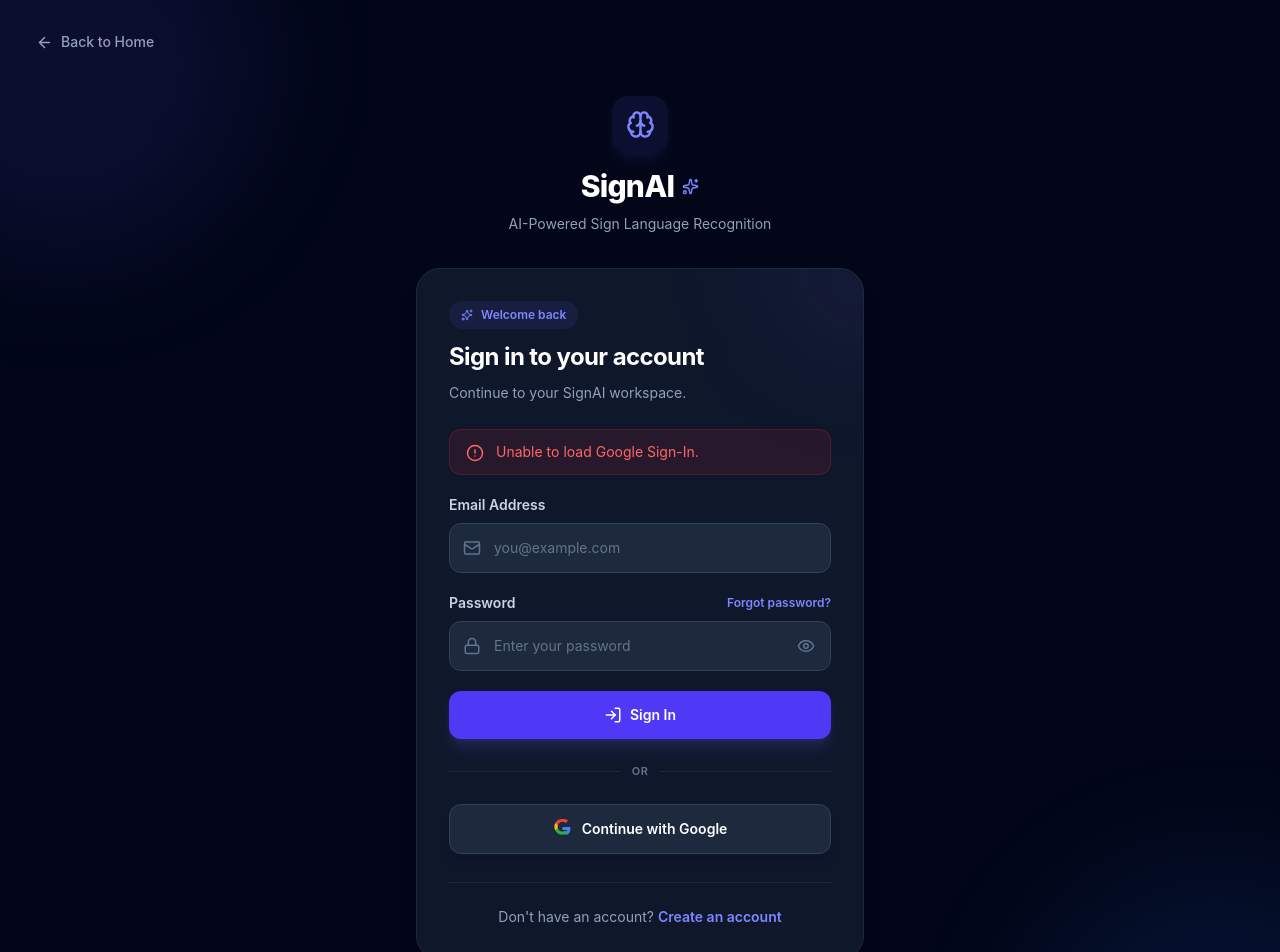
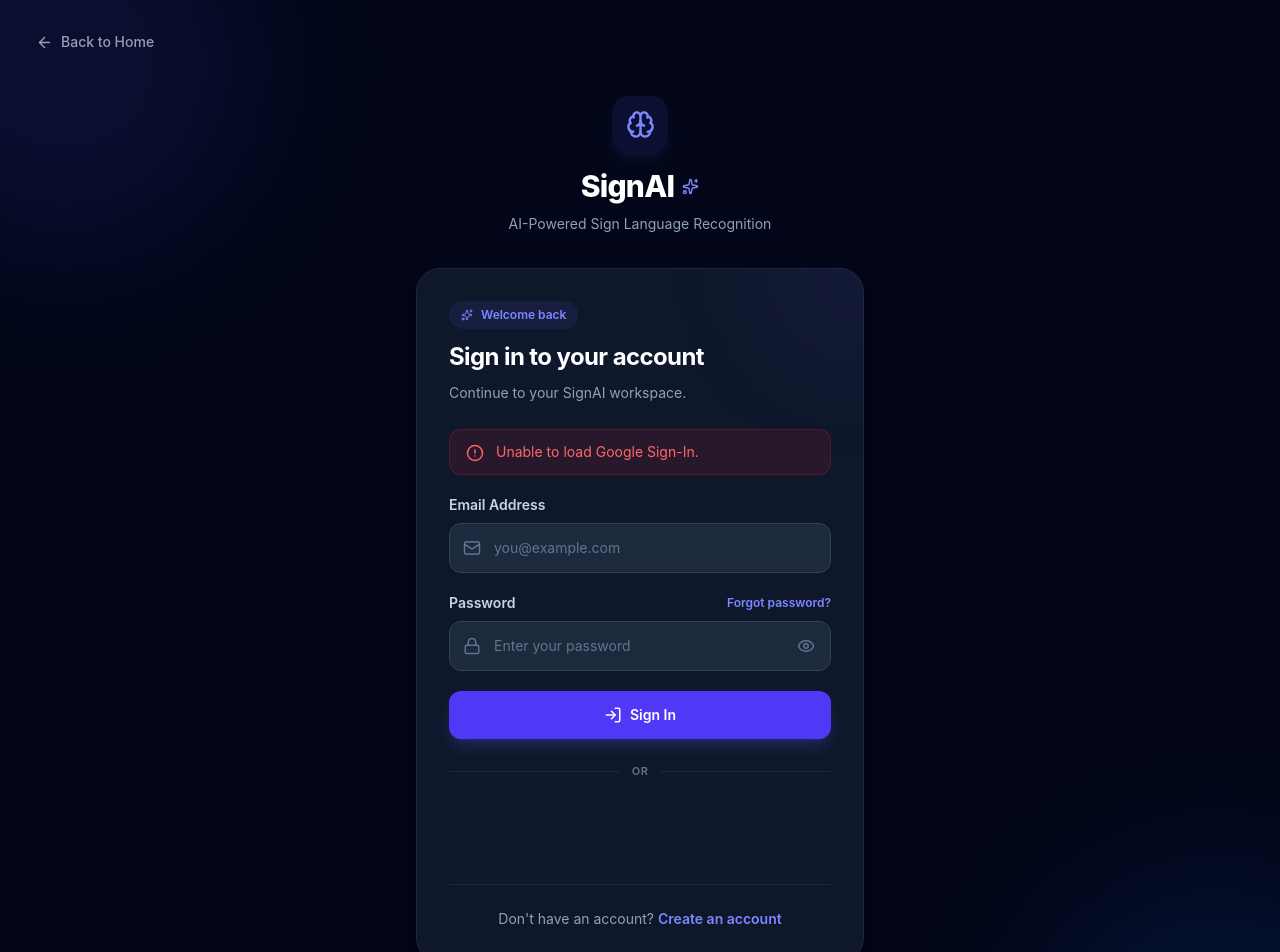
Before and after one commit to Tharun1208/sign-language, a React (Vite) app in the folder frontend/: page /login in a window 1280 px wide. Shown: the top 952 px of the page. Built offline with nearby package versions, Linux system fonts and the light colour scheme; no server answers.

Commit message:
Update login.jsx

```diff
--- a/frontend/src/pages/login.jsx
+++ b/frontend/src/pages/login.jsx
@@ -1,5 +1,6 @@
 import {
   useEffect,
+  useRef,
   useState,
 } from "react";
 
@@ -26,43 +27,6 @@
   import.meta.env.VITE_API_URL ||
   "http://localhost:5000";
 
-/* =========================================================
-   GOOGLE ICON
-========================================================= */
-
-const GoogleIcon = () => (
-  <svg
-    width="19"
-    height="19"
-    viewBox="0 0 24 24"
-    aria-hidden="true"
-  >
-    <path
-      fill="#4285F4"
-      d="M21.805 10.023h-9.765v3.955h5.625c-.242 1.272-.968 2.347-2.062 3.072v2.55h3.34c1.955-1.8 3.082-4.45 3.082-7.577 0-.727-.078-1.426-.22-2z"
-    />
-
-    <path
-      fill="#34A853"
-      d="M12.04 20c2.79 0 5.13-.923 6.84-2.5l-3.34-2.55c-.923.62-2.1.987-3.5.987-2.69 0-4.972-1.817-5.787-4.258H2.8v2.633A10.34 10.34 0 0 0 12.04 20z"
-    />
-
-    <path
-      fill="#FBBC05"
-      d="M6.253 11.679A6.215 6.215 0 0 1 5.93 9.72c0-.68.117-1.34.323-1.958V5.129H2.8A10.341 10.341 0 0 0 1.7 9.72c0 1.66.398 3.23 1.1 4.591l3.453-2.632z"
-    />
-
-    <path
-      fill="#EA4335"
-      d="M12.04 3.504c1.52 0 2.88.523 3.955 1.55l2.967-2.967C17.166.43 14.827 0 12.04 0A10.34 10.34 0 0 0 2.8 5.129l3.453 2.633C7.068 5.32 9.35 3.504 12.04 3.504z"
-    />
-  </svg>
-);
-
-/* =========================================================
-   LOGIN
-========================================================= */
-
 const Login = () => {
   const navigate = useNavigate();
 
@@ -84,6 +48,12 @@
 
   const [error, setError] = useState("");
   const [success, setSuccess] = useState("");
+
+  // =========================================================
+  // GOOGLE BUTTON REF
+  // =========================================================
+
+  const googleButtonRef = useRef(null);
 
   // =========================================================
   // REDIRECT AFTER LOGIN
@@ -398,6 +368,61 @@
     let cancelled = false;
 
     // =======================================================
+    // RENDER GOOGLE BUTTON
+    // =======================================================
+
+    const renderGoogleButton = () => {
+      if (
+        cancelled ||
+        !googleButtonRef.current ||
+        !window.google?.accounts?.id
+      ) {
+        return;
+      }
+
+      const container =
+        googleButtonRef.current;
+
+      /*
+        Important:
+        Google creates its own iframe.
+        We only control the container.
+      */
+
+      container.innerHTML = "";
+
+      try {
+        window.google.accounts.id.renderButton(
+          container,
+          {
+            type: "standard",
+
+            theme: "outline",
+
+            size: "large",
+
+            text: "signin_with",
+
+            shape: "rect",
+
+            width: 400,
+
+            logo_alignment: "left",
+          }
+        );
+
+        console.log(
+          "Google Sign-In button rendered successfully."
+        );
+      } catch (err) {
+        console.error(
+          "Google button render error:",
+          err
+        );
+      }
+    };
+
+    // =======================================================
     // INITIALIZE GOOGLE
     // =======================================================
 
@@ -435,11 +460,15 @@
           cancel_on_tap_outside: true,
 
           context: "signin",
+
+          ux_mode: "popup",
         });
 
         console.log(
           "Google Identity Services initialized successfully."
         );
+
+        renderGoogleButton();
       } catch (err) {
         console.error(
           "Google initialization error:",
@@ -453,7 +482,7 @@
     };
 
     // =======================================================
-    // EXISTING GOOGLE SCRIPT
+    // EXISTING SCRIPT
     // =======================================================
 
     const existingScript =
@@ -469,7 +498,8 @@
       } else {
         existingScript.addEventListener(
           "load",
-          initializeGoogle
+          initializeGoogle,
+          { once: true }
         );
       }
 
@@ -530,68 +560,6 @@
       script.onload = null;
     };
   }, []);
-
-  // =========================================================
-  // HANDLE GOOGLE BUTTON CLICK
-  // =========================================================
-
-  const handleGoogleClick = () => {
-    setError("");
-    setSuccess("");
-
-    if (
-      !window.google?.accounts?.id
-    ) {
-      setError(
-        "Google Sign-In is still loading. Please try again."
-      );
-
-      return;
-    }
-
-    setGoogleLoading(true);
-
-    try {
-      /*
-       * This opens Google's Identity Services
-       * sign-in flow.
-       *
-       * Your existing handleGoogleResponse()
-       * receives the credential.
-       */
-
-      window.google.accounts.id.prompt(
-        (notification) => {
-          console.log(
-            "Google prompt notification:",
-            notification
-          );
-
-          if (
-            notification.isNotDisplayed?.() ||
-            notification.isSkippedMoment?.()
-          ) {
-            setGoogleLoading(false);
-
-            console.warn(
-              "Google Sign-In prompt was not displayed."
-            );
-          }
-        }
-      );
-    } catch (err) {
-      console.error(
-        "Google button error:",
-        err
-      );
-
-      setGoogleLoading(false);
-
-      setError(
-        "Unable to open Google Sign-In. Please try again."
-      );
-    }
-  };
 
   // =========================================================
   // UI
@@ -609,6 +577,7 @@
         dark:text-white
       "
     >
+
       {/* =====================================================
           CUSTOM CSS
       ===================================================== */}
@@ -661,6 +630,74 @@
         input:-webkit-autofill {
           transition:
             background-color 9999s ease-in-out 0s;
+        }
+
+        /* =====================================================
+           GOOGLE BUTTON
+
+           The Google iframe is generated by Google.
+           This wrapper makes its size/shape match
+           the Sign In button.
+        ===================================================== */
+
+        .google-login-wrapper {
+          width: 100%;
+          height: 52px;
+
+          display: flex;
+          align-items: center;
+          justify-content: center;
+
+          overflow: hidden;
+
+          border-radius: 12px;
+
+          background: transparent;
+        }
+
+        .google-login-wrapper > div {
+          width: 100% !important;
+          max-width: 400px !important;
+
+          display: flex !important;
+          align-items: center !important;
+          justify-content: center !important;
+        }
+
+        .google-login-wrapper iframe {
+          display: block !important;
+
+          max-width: 100% !important;
+
+          border-radius: 12px !important;
+        }
+
+        /* =====================================================
+           MOBILE
+        ===================================================== */
+
+        @media (max-width: 480px) {
+
+          .google-login-wrapper {
+            height: 50px;
+          }
+
+          .google-login-wrapper > div {
+            max-width: 100% !important;
+          }
+
+        }
+
+        /* =====================================================
+           SMALL MOBILE
+        ===================================================== */
+
+        @media (max-width: 360px) {
+
+          .google-login-wrapper {
+            height: 48px;
+          }
+
         }
 
       `}</style>
@@ -876,6 +913,7 @@
               sm:p-8
             "
           >
+
             <div
               className="
                 pointer-events-none
@@ -1321,6 +1359,7 @@
                   gap-3
                 "
               >
+
                 <div
                   className="
                     h-px
@@ -1351,27 +1390,36 @@
                     dark:bg-slate-800
                   "
                 />
+
               </div>
 
               {/* =================================================
                   GOOGLE SIGN-IN
               ================================================= */}
 
+              <div
+                className="
+                  w-full
+                "
+              >
+
                 {!GOOGLE_CLIENT_ID ? (
-                <div
-                  className="
+
+                  <div
+                    className="
+                      flex
+                      min-h-[52px]
                       w-full
+                      items-center
+                      justify-center
                       rounded-xl
-                    border
-                    border-red-200
                       bg-red-50
                       px-4
-                    py-3.5
+                      py-3
                       text-center
                       text-sm
                       font-medium
                       text-red-600
-                    dark:border-red-500/20
                       dark:bg-red-500/10
                       dark:text-red-400
                     "
@@ -1379,55 +1427,43 @@
                     Google Sign-In is not
                     configured.
                   </div>
+
                 ) : (
-                <button
-                  type="button"
-                  disabled={googleLoading}
-                  onClick={
-                    handleGoogleClick
-                  }
-                  className="
-                    group
-                    relative
+
+                  <div
+                    ref={googleButtonRef}
+                    className="
+                      google-login-wrapper
+                    "
+                  />
+
+                )}
+
+              </div>
+
+              {/* =================================================
+                  GOOGLE LOADING
+              ================================================= */}
+
+              {googleLoading && (
+                <div
+                  className="
+                    mt-3
                     flex
-                    w-full
                     items-center
                     justify-center
-                    gap-2.5
-                    overflow-hidden
-                    rounded-xl
-                    border
-                    border-slate-200
-                    bg-white
-                    py-3.5
-                    text-sm
-                    font-semibold
-                    text-slate-700
-                    shadow-lg
-                    shadow-slate-900/5
-                    transition-all
-                    duration-200
-                    hover:-translate-y-0.5
-                    hover:border-slate-300
-                    hover:bg-slate-50
-                    hover:shadow-xl
-                    active:scale-[0.98]
-                    disabled:cursor-not-allowed
-                    disabled:opacity-70
-                    dark:border-slate-700
-                    dark:bg-slate-800
-                    dark:text-white
-                    dark:shadow-black/10
-                    dark:hover:border-slate-600
-                    dark:hover:bg-slate-750
-                  "
-                >
-                  {googleLoading ? (
-                    <>
+                    gap-2
+                    text-xs
+                    font-medium
+                    text-slate-500
+                    dark:text-slate-400
+                  "
+                >
+
                   <span
                     className="
-                          h-4
-                          w-4
+                      h-3.5
+                      w-3.5
                       animate-spin
                       rounded-full
                       border-2
@@ -1439,15 +1475,8 @@
                   />
 
                   Signing in with Google...
-                    </>
-                  ) : (
-                    <>
-                      <GoogleIcon />
-
-                      Continue with Google
-                    </>
-                  )}
-                </button>
+
+                </div>
               )}
 
               {/* =================================================
@@ -1464,6 +1493,7 @@
                   dark:border-slate-800
                 "
               >
+
                 <p
                   className="
                     text-sm
@@ -1488,6 +1518,7 @@
                     Create an account
                   </Link>
                 </p>
+
               </div>
 
             </div>
@@ -1511,6 +1542,7 @@
               dark:text-slate-500
             "
           >
+
             <ShieldCheck
               size={14}
               className="shrink-0 text-emerald-500"
@@ -1520,6 +1552,7 @@
               Secure access to your SignAI
               workspace
             </span>
+
           </div>
 
           <p
```
Lines whose indentation alone changed are shown as unchanged.
